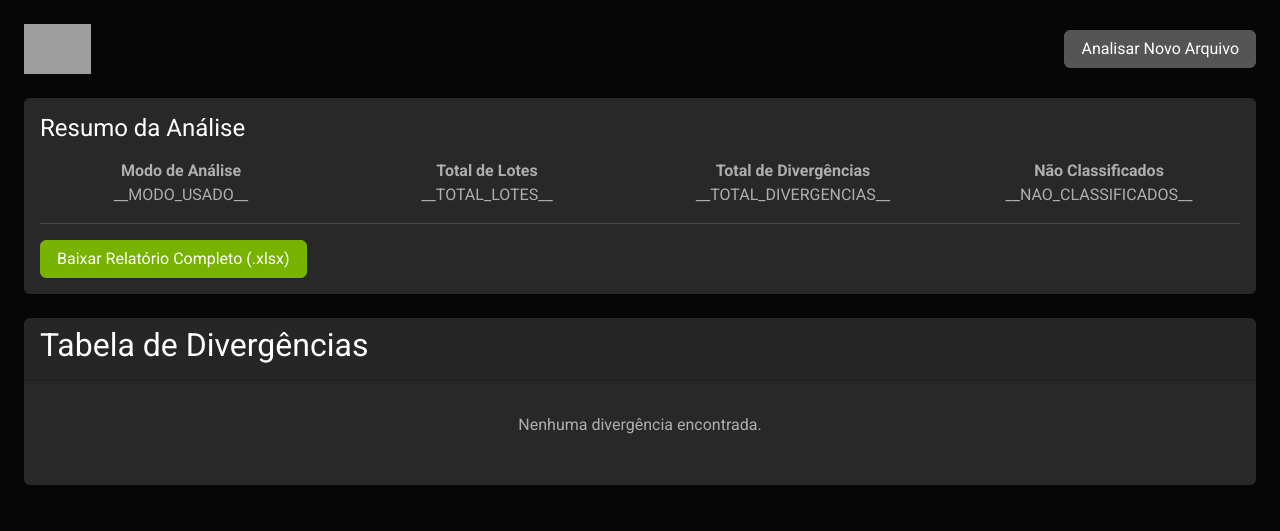
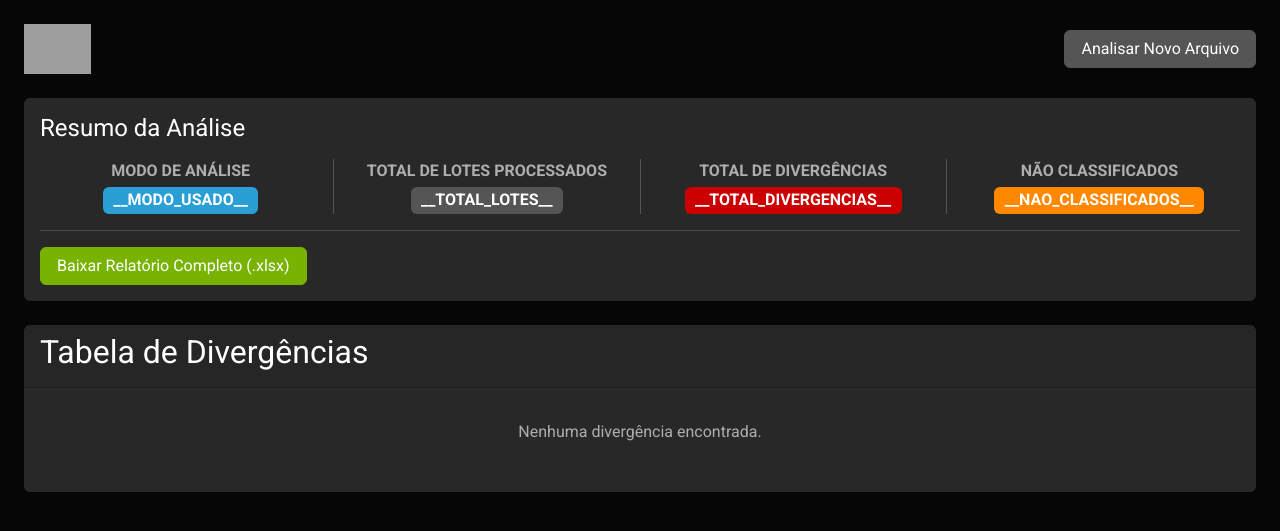
Before and after one commit to pedrorocha3247/conferencia.app, a Flask app: template templates/results.html in a window 1280 px wide. Shown: the top 531 px of the page. Run offline with Flask 3, Linux system fonts and the light colour scheme; the template is opened without the code that fills it, so the values that code supplies are empty; some libraries are stand-ins or nearby versions; grey boxes are pictures that could not be loaded.

Commit message:
Update results.html

```diff
--- a/templates/results.html
+++ b/templates/results.html
@@ -10,6 +10,7 @@
   body { padding-bottom: 50px; }
   .card { border: none; }
   .header-logo { max-height: 50px; width: auto; }
+  .summary-item strong { text-transform: uppercase; }
 </style>
 </head>
 <body>
@@ -18,20 +19,32 @@
         <img src="https://i.postimg.cc/k52qrH0Z/Imagem1.png" alt="Logótipo da Empresa" class="header-logo">
         <a href="/" class="btn btn-secondary">Analisar Novo Arquivo</a>
     </div>
-    <div class="card border-primary mb-4">
+    <div class="card mb-4">
         <div class="card-body">
             <h5 class="card-title mb-3">Resumo da Análise</h5>
             <div class="row text-center">
-                <div class="col-md-3"><strong>Modo de Análise</strong><div><span>__MODO_USADO__</span></div></div>
-                <div class="col-md-3"><strong>Total de Lotes</strong><div><span>__TOTAL_LOTES__</span></div></div>
-                <div class="col-md-3"><strong>Total de Divergências</strong><div><span>__TOTAL_DIVERGENCIAS__</span></div></div>
-                <div class="col-md-3"><strong>Não Classificados</strong><div><span>__NAO_CLASSIFICADOS__</span></div></div>
+                <div class="col-md summary-item border-end border-secondary">
+                    <strong>Modo de Análise</strong>
+                    <div><span class="badge bg-primary fs-6 mt-1">__MODO_USADO__</span></div>
+                </div>
+                <div class="col-md summary-item border-end border-secondary">
+                    <strong>Total de Lotes Processados</strong>
+                    <div><span class="badge bg-secondary fs-6 mt-1">__TOTAL_LOTES__</span></div>
+                </div>
+                <div class="col-md summary-item border-end border-secondary">
+                    <strong>Total de Divergências</strong>
+                    <div><span class="badge bg-danger fs-6 mt-1">__TOTAL_DIVERGENCIAS__</span></div>
+                </div>
+                <div class="col-md summary-item">
+                    <strong>Não Classificados</strong>
+                    <div><span class="badge bg-warning fs-6 mt-1">__NAO_CLASSIFICADOS__</span></div>
+                </div>
             </div>
             <hr>
             <a href="__DOWNLOAD_URL__" class="btn btn-success">Baixar Relatório Completo (.xlsx)</a>
         </div>
     </div>
-    <div class="card border-info">
+    <div class="card">
         <div class="card-header"><h4>Tabela de Divergências</h4></div>
         <div class="card-body">
             <table id="tabela-divergencias" class="table table-striped" style="width:100%"></table>
```
